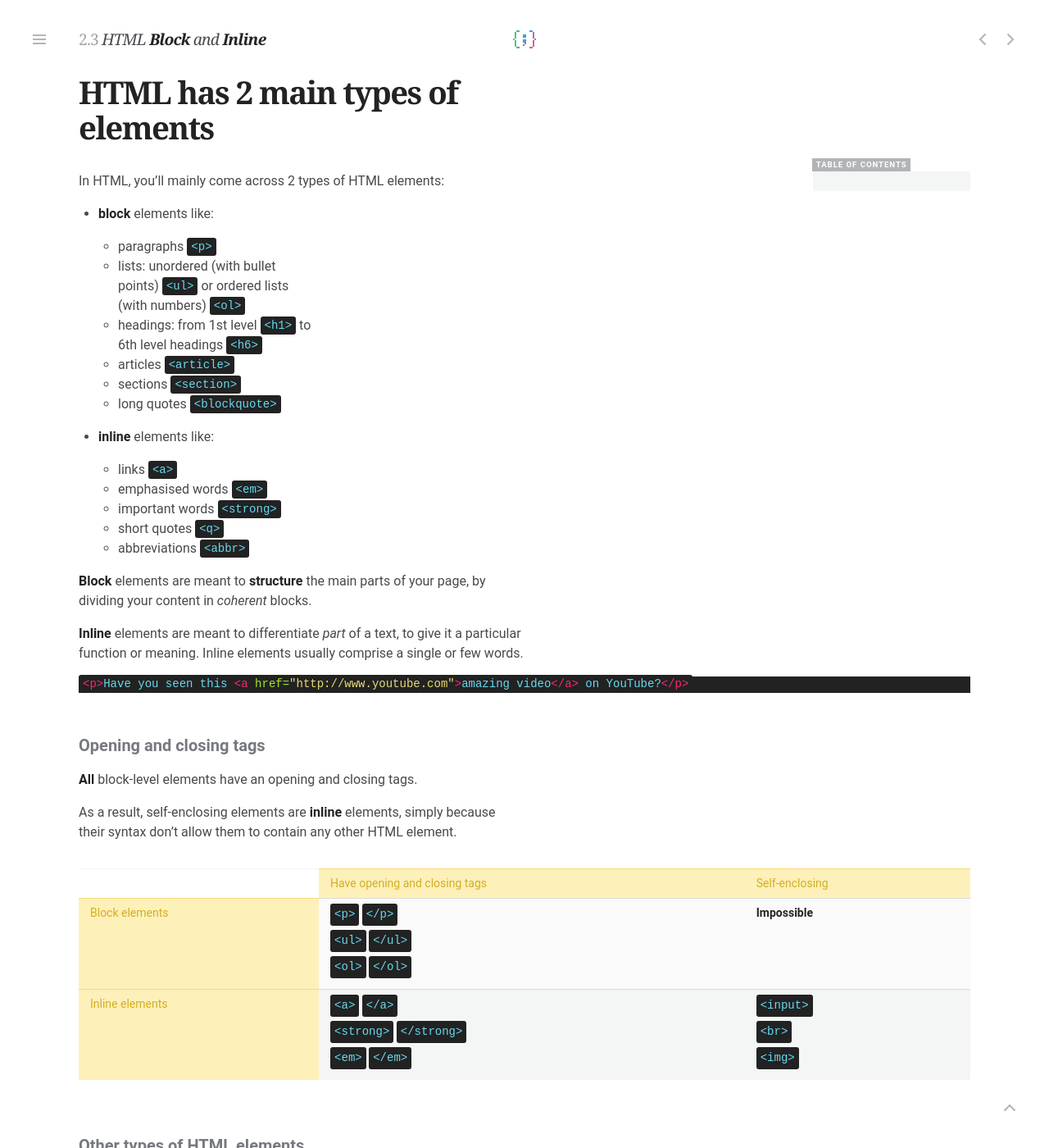
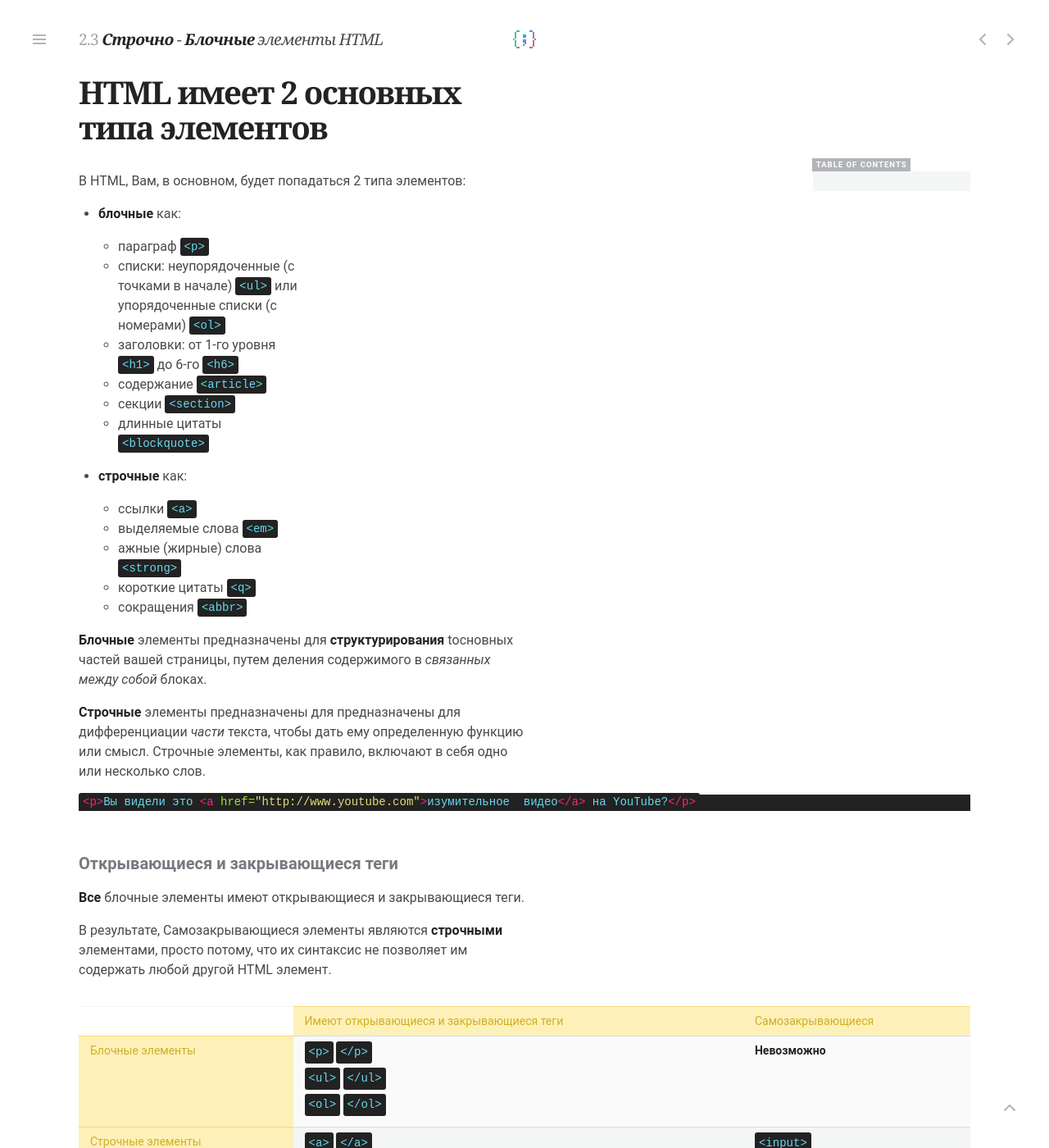
Before and after one commit to jgthms/marksheet, a Jekyll site: the page built from _posts/2015-02-03-html-block-inline.md, in a window 1280 px wide and 1400 px high. Shown: the whole window at 82% size. Built offline with Jekyll 4.4.1, drawn with Linux system fonts in a browser that asks for light colours; nearby versions of some CDN libraries; comment, search, counter and statistics services are not loaded; some of the changed text lies outside the part shown.

Commit message:
Perevod1
Perevod1

```diff
--- a/_posts/2015-02-03-html-block-inline.md
+++ b/_posts/2015-02-03-html-block-inline.md
@@ -1,53 +1,53 @@
 ---
 layout: post
-title: "HTML <strong>Block</strong> and <strong>Inline</strong>"
-subtitle: "HTML has 2 main <strong>types</strong> of elements"
+title: "<strong>Строчно</strong> - <strong>Блочные</strong> элементы HTML"
+subtitle: "HTML имеет 2 основных <strong>типа</strong> элементов"
 section: html
 ---
 
-In HTML, you'll mainly come across 2 types of HTML elements:
+В HTML, Вам, в основном, будет попадаться 2 типа элементов:
 
-* **block** elements like:
+* **блочные** как:
 
-    * paragraphs `<p>`
-    * lists: unordered (with bullet points) `<ul>` or ordered lists (with numbers) `<ol>`
-    * headings: from 1st level `<h1>` to 6th level headings `<h6>`
-    * articles `<article>`
-    * sections `<section>`
-    * long quotes `<blockquote>`
+    * параграф `<p>`
+    * списки: неупорядоченные (с точками в начале) `<ul>` или упорядоченные списки (с номерами) `<ol>`
+    * заголовки: от 1-го уровня `<h1>` до 6-го `<h6>`
+    * содержание `<article>`
+    * секции `<section>`
+    * длинные цитаты `<blockquote>`
 
-* **inline** elements like:
+* **строчные** как:
 
-    * links `<a>`
-    * emphasised words `<em>`
-    * important words `<strong>`
-    * short quotes `<q>`
-    * abbreviations `<abbr>`
+    * ссылки `<a>`
+    * выделяемые слова `<em>`
+    * ажные (жирные) слова `<strong>`
+    * короткие цитаты `<q>`
+    * сокращения `<abbr>`
 
-**Block** elements are meant to **structure** the main parts of your page, by dividing your content in _coherent_ blocks.
+**Блочные** элементы предназначены для **структурирования** tосновных частей вашей страницы,  путем деления содержимого в _связанных между собой_ блоках.
 
-**Inline** elements are meant to differentiate _part_ of a text, to give it a particular function or meaning. Inline elements usually comprise a single or few words.
+**Строчные** элементы предназначены для предназначены для дифференциации _части_ текста, чтобы дать ему определенную функцию или смысл. Строчные элементы, как правило, включают в себя одно или несколько слов.
 
 
 {% highlight html %}
-<p>Have you seen this <a href="http://www.youtube.com">amazing video</a> on YouTube?</p>
+<p>Вы видели это <a href="http://www.youtube.com">изумительное  видео</a> на YouTube?</p>
 {% endhighlight %}
 
-### Opening and closing tags
+### Открывающиеся и закрывающиеся теги
 
-**All** block-level elements have an opening and closing tags.
+**Все** блочные элементы имеют открывающиеся и закрывающиеся теги.
 
-As a result, self-enclosing elements are **inline** elements, simply because their syntax don't allow them to contain any other HTML element.
+В результате, Самозакрывающиеся элементы являются **строчными** элементами, просто потому, что их синтаксис не позволяет им содержать любой другой HTML элемент.
 
 <div class="table">
   <table>
     <tr>
       <th class="empty"></th>
-      <th>Have opening and closing tags</th>
-      <th>Self-enclosing</th>
+      <th>Имеют открывающиеся и закрывающиеся теги</th>
+      <th>Самозакрывающиеся</th>
     </tr>
     <tr>
-      <th>Block elements</th>
+      <th>Блочные элементы</th>
       <td>
         <code>&lt;p&gt;</code>
         <code>&lt;/p&gt;</code>
@@ -59,11 +59,11 @@ As a result, self-enclosing elements are **inline** elements, simply because the
         <code>&lt;/ol&gt;</code>
       </td>
       <td>
-        <strong>Impossible</strong>
+        <strong>Невозможно</strong>
       </td>
     </tr>
     <tr>
-      <th>Inline elements</th>
+      <th>Строчные элементы</th>
       <td>
         <code>&lt;a&gt;</code>
         <code>&lt;/a&gt;</code>
@@ -85,9 +85,9 @@ As a result, self-enclosing elements are **inline** elements, simply because the
   </table>
 </div>
 
-### Other types of HTML elements
+### Другие типы HTML элементов
 
-There are several exceptions to the block/inline elements, but the ones you will most often encounter are:
+Есть несколько исключений блочных / строчных элементов, но те, с которыми Вы чаще всего будете сталкиваться являются:
 
-* **list items** for the `<li>`
-* **table**, **table rows**, **table cells** for `<table>`, `<tr>` and `<td>` respectively
+* **элементы списка** для `<li>`
+* **таблица**, **строки таблиц**, **ячейки таблиц** для `<table>`, `<tr>` и `<td>` соответственно
```
